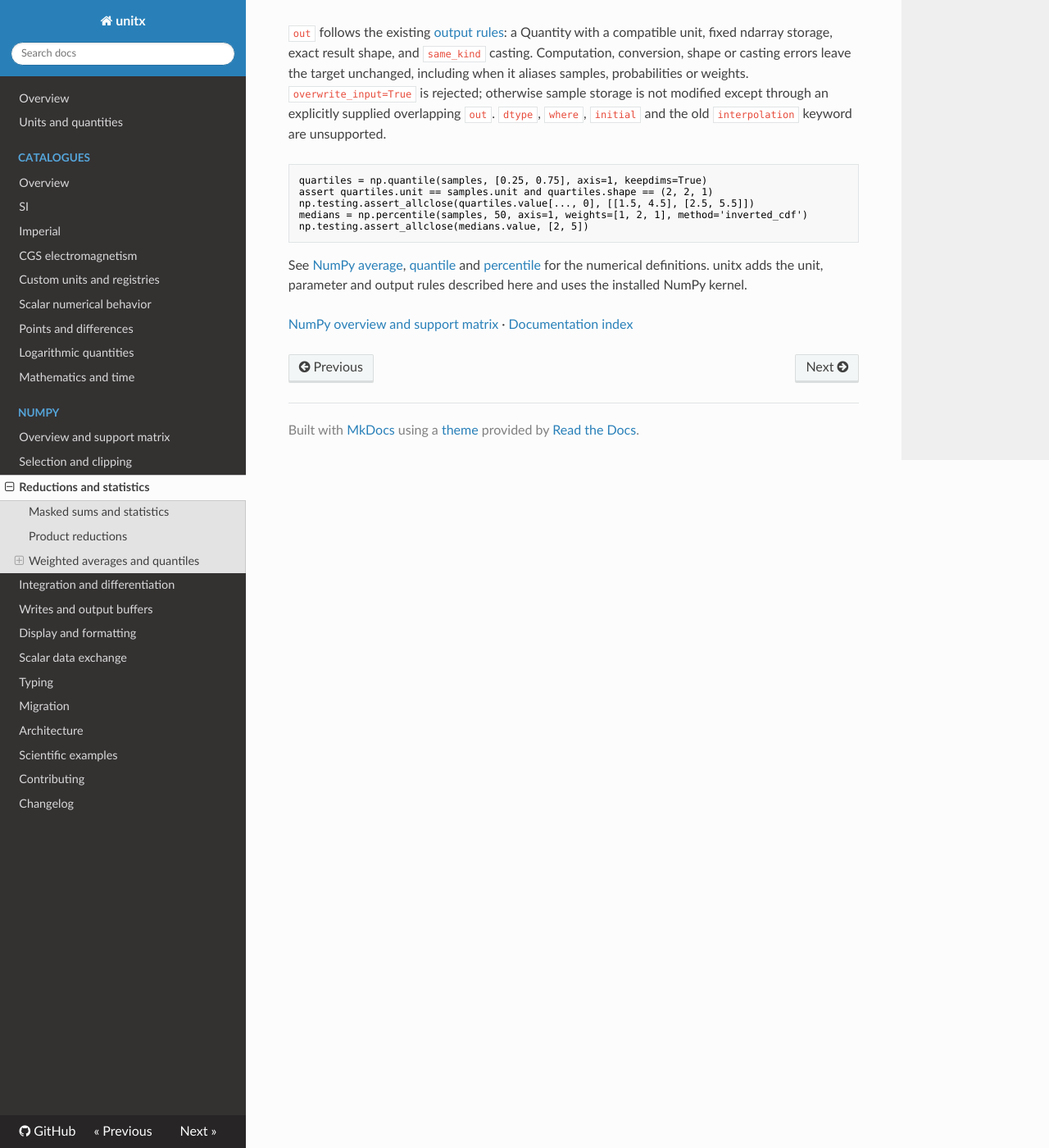
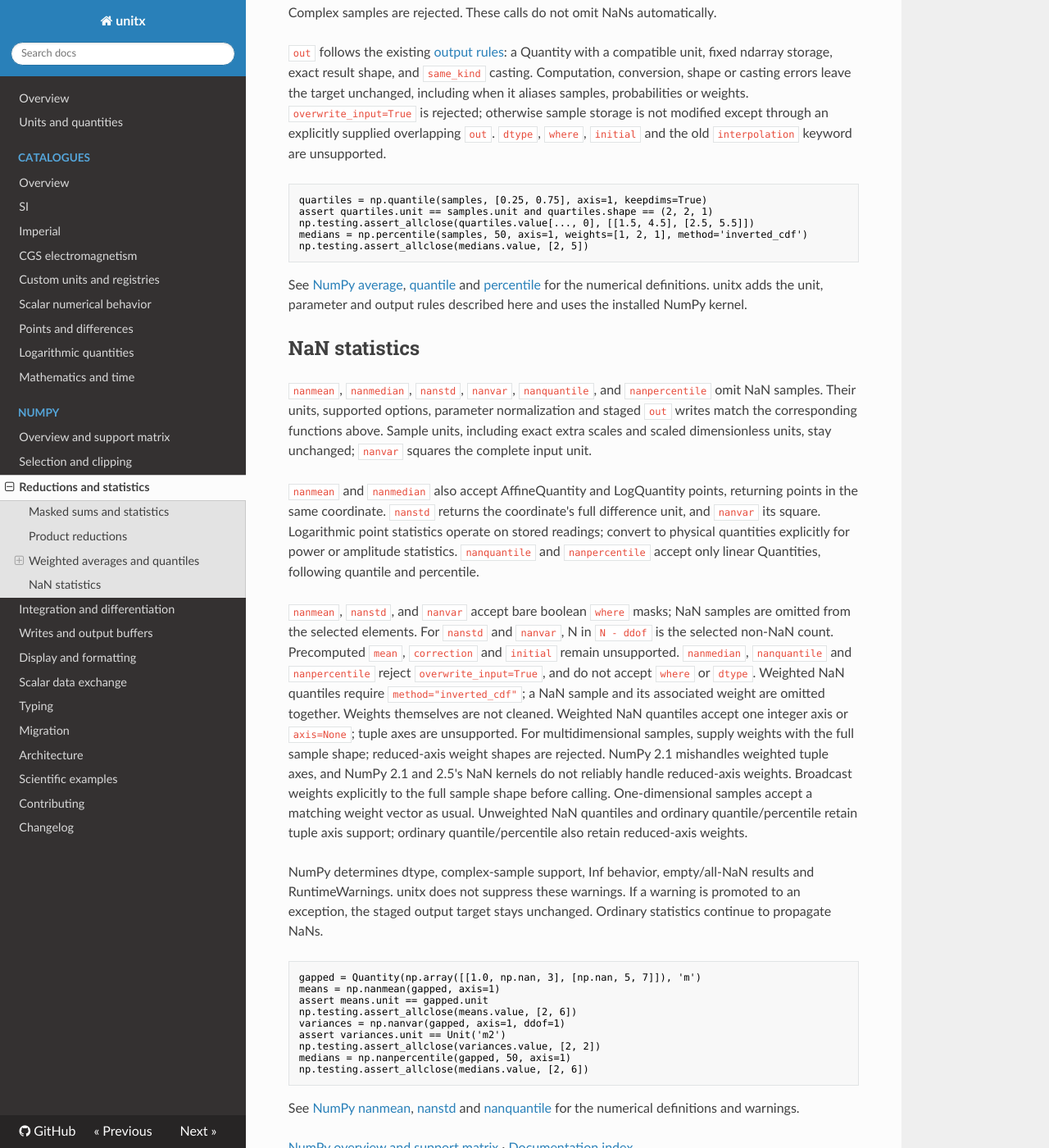
Before and after one commit to DaitTHU/unitx, an MkDocs documentation site: the page built from docs/numpy/statistics.md, in a window 1280 px wide and 1400 px high, scrolled down 3270 px. Shown: the whole window at 82% size. Built offline with MkDocs 1.6.1, drawn with Linux system fonts in a browser that asks for light colours; some of the changed text lies outside the part shown.

Commit message:
feat: add NumPy NaN statistics

````diff
--- a/docs/numpy/statistics.md
+++ b/docs/numpy/statistics.md
@@ -106,7 +106,8 @@ with the additional single-unit and explicit-output rules described here.
 their first, positional argument. Results retain its complete unit, including
 an exact extra scale or a scaled dimensionless unit. AffineQuantity and
 LogQuantity points are unsupported; convert explicitly before using these
-functions. The `nan*` variants remain unsupported.
+functions. `nanquantile` and `nanpercentile` share these boundaries and omit
+NaN samples as described [below](#nan-statistics).
 
 Weights and the `q` parameter must be dimensionless: use bare numeric scalars,
 plain numeric ndarrays, numeric lists/tuples, or dimensionless Quantities.
@@ -188,4 +189,57 @@ See [NumPy average](https://numpy.org/doc/stable/reference/generated/numpy.avera
 for the numerical definitions. unitx adds the unit, parameter and output rules
 described here and uses the installed NumPy kernel.
 
+## NaN statistics
+
+`nanmean`, `nanmedian`, `nanstd`, `nanvar`, `nanquantile`, and `nanpercentile`
+omit NaN samples. Their units, supported options, parameter normalization and
+staged `out` writes match the corresponding functions above. Sample units,
+including exact extra scales and scaled dimensionless units, stay unchanged;
+`nanvar` squares the complete input unit.
+
+`nanmean` and `nanmedian` also accept AffineQuantity and LogQuantity points,
+returning points in the same coordinate. `nanstd` returns the coordinate's
+full difference unit, and `nanvar` its square. Logarithmic point statistics
+operate on stored readings; convert to physical quantities explicitly for
+power or amplitude statistics. `nanquantile` and `nanpercentile` accept only
+linear Quantities, following quantile and percentile.
+
+`nanmean`, `nanstd`, and `nanvar` accept bare boolean `where` masks; NaN samples
+are omitted from the selected elements. For `nanstd` and `nanvar`, N in
+`N - ddof` is the selected non-NaN count. Precomputed `mean`, `correction` and
+`initial` remain unsupported. `nanmedian`, `nanquantile` and `nanpercentile`
+reject `overwrite_input=True`, and do not accept `where` or `dtype`.
+Weighted NaN quantiles require `method="inverted_cdf"`; a NaN sample and its
+associated weight are omitted together. Weights themselves are not cleaned.
+Weighted NaN quantiles accept one integer axis or `axis=None`; tuple axes
+are unsupported. For multidimensional samples, supply weights with the full
+sample shape; reduced-axis weight shapes are rejected. NumPy 2.1 mishandles
+weighted tuple axes, and NumPy 2.1 and 2.5's NaN kernels do not reliably handle
+reduced-axis weights. Broadcast weights explicitly to the full sample shape
+before calling. One-dimensional samples accept a matching weight vector as
+usual. Unweighted NaN quantiles and ordinary quantile/percentile retain tuple
+axis support; ordinary quantile/percentile also retain reduced-axis weights.
+
+NumPy determines dtype, complex-sample support, Inf behavior, empty/all-NaN
+results and RuntimeWarnings. unitx does not suppress these warnings. If a
+warning is promoted to an exception, the staged output target stays unchanged.
+Ordinary statistics continue to propagate NaNs.
+
+```python
+gapped = Quantity(np.array([[1.0, np.nan, 3], [np.nan, 5, 7]]), 'm')
+means = np.nanmean(gapped, axis=1)
+assert means.unit == gapped.unit
+np.testing.assert_allclose(means.value, [2, 6])
+variances = np.nanvar(gapped, axis=1, ddof=1)
+assert variances.unit == Unit('m2')
+np.testing.assert_allclose(variances.value, [2, 2])
+medians = np.nanpercentile(gapped, 50, axis=1)
+np.testing.assert_allclose(medians.value, [2, 6])
+```
+
+See [NumPy nanmean](https://numpy.org/doc/stable/reference/generated/numpy.nanmean.html),
+[nanstd](https://numpy.org/doc/stable/reference/generated/numpy.nanstd.html) and
+[nanquantile](https://numpy.org/doc/stable/reference/generated/numpy.nanquantile.html)
+for the numerical definitions and warnings.
+
 [NumPy overview and support matrix](../numpy.md) · [Documentation index](../README.md)
--- a/docs/typing.md
+++ b/docs/typing.md
@@ -95,7 +95,8 @@ numerical boundary, use `np.expm1(np.asarray(q.value_in(si.one)))` after
 checking dimensions and normalizing the scale.
 
 The same NumPy stub limitation applies to `where`, `clip`,
-`minimum/maximum`, `average`, `quantile`, `percentile`, and `interp`: runtime results
+`minimum/maximum`, `average`, `quantile`, `percentile`, the supported `nan*`
+statistics, and `interp`: runtime results
 preserve the documented Quantity/point wrappers, but NumPy may annotate them
 as ndarrays or Any. NumPy's `out` annotations also accept only ndarrays.
 Runtime support and installed-consumer checks cover
````
Also changed, not shown: CHANGELOG.md (+9 -0 lines), docs/numpy.md (+9 -6 lines), 6 other files.
